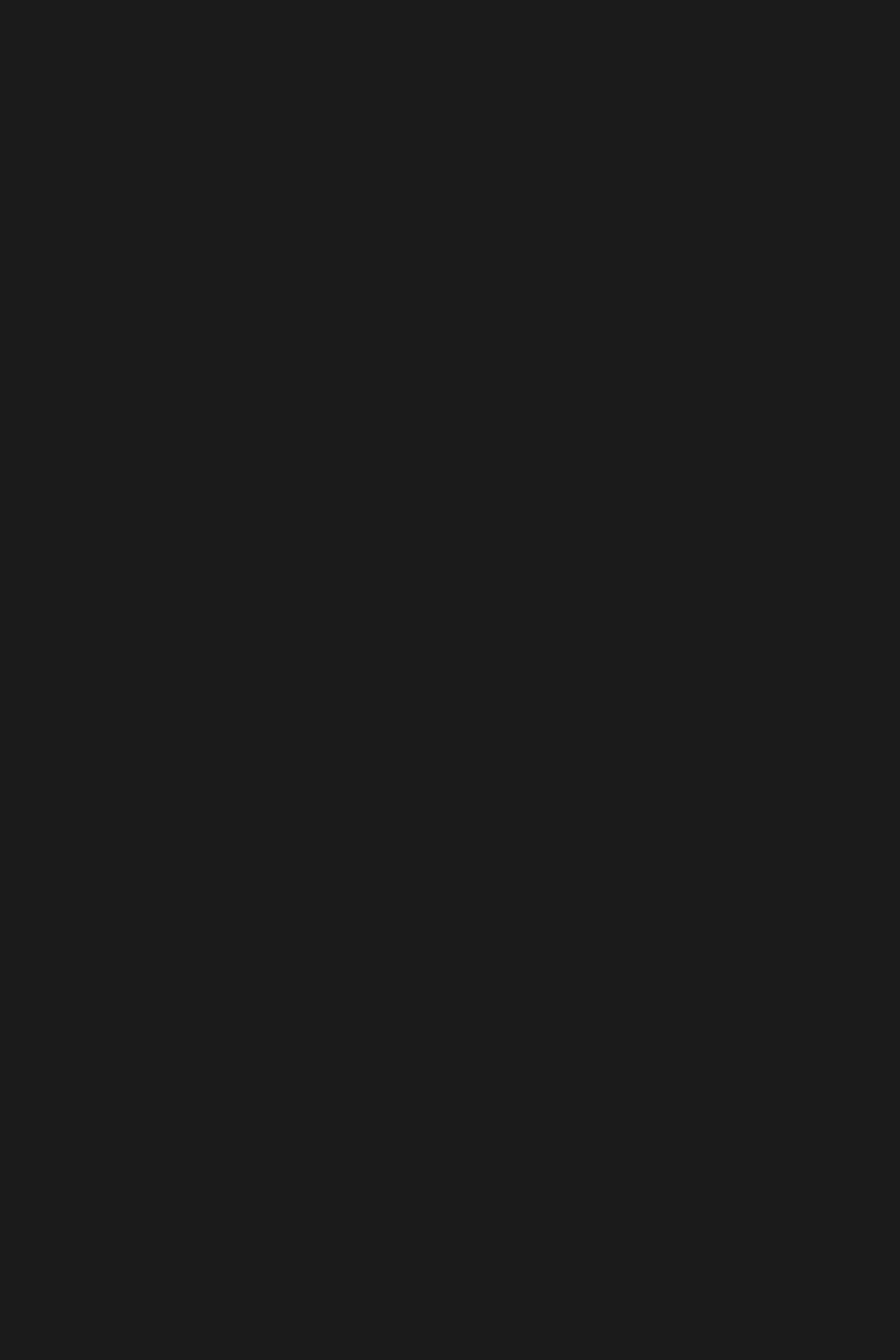
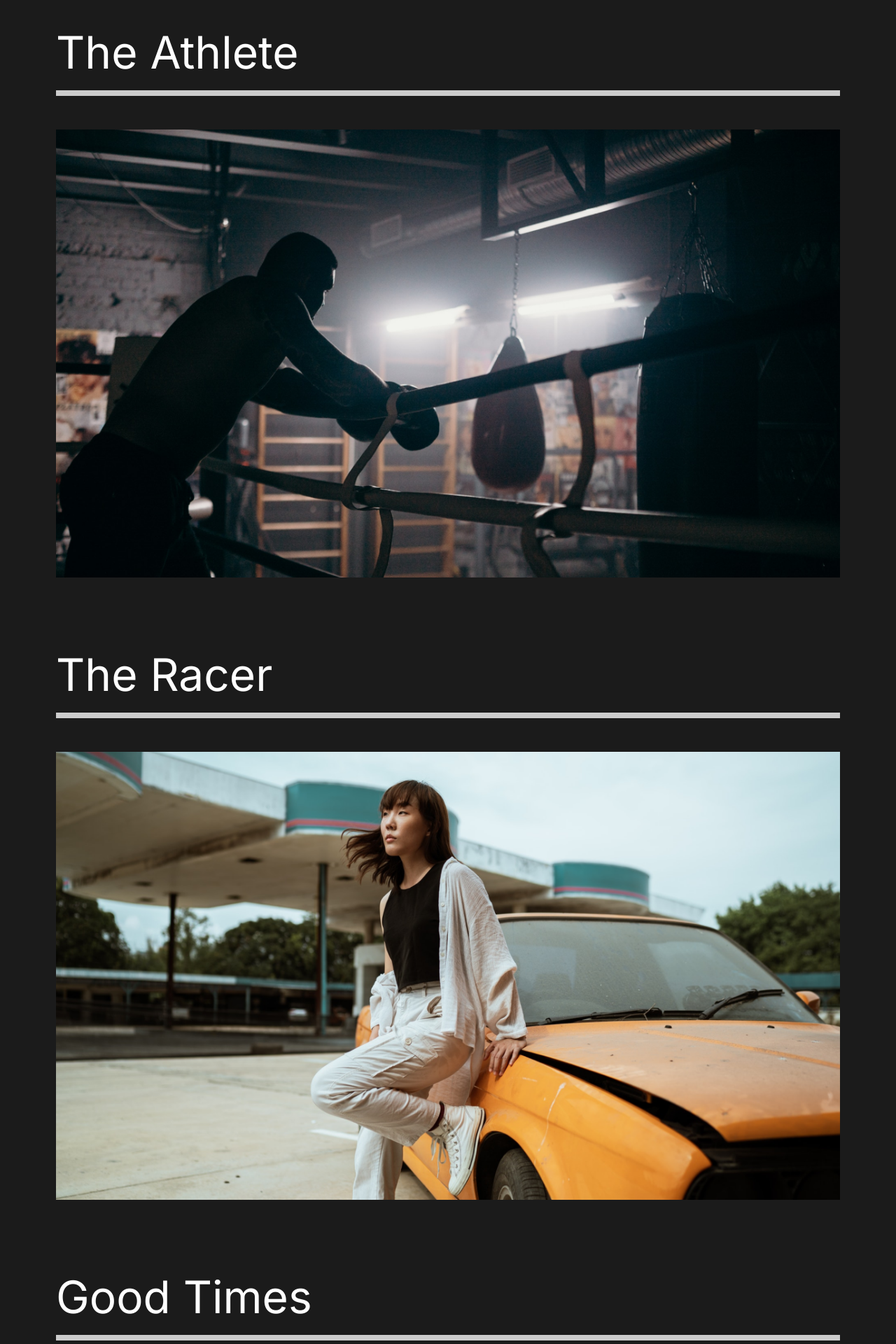
Before and after one commit to Gamilgton/react-capture, a React (Create React App) app: page /work in a window 1280 px wide. Shown: the part 140-2060 px from the top of the page at 70% size. Before the commit the page ends 800 px from the top, so only its background shows below. Built offline with nearby package versions, Linux system fonts and the light colour scheme.

Commit message:
10. Our Work

```diff
--- a/src/pages/OurWork.js
+++ b/src/pages/OurWork.js
@@ -1,11 +1,77 @@
 import React from 'react';
+
+// Styles
+import styled from 'styled-components';
+
+// Router
+import {Link} from 'react-router-dom';
+
+// Images
+import athlete from '../img/athlete-small.png';
+import theracer from '../img/theracer-small.png';
+import goodtimes from '../img/goodtimes-small.png';
 
 const OurWork = () => {
     return (
-        <div>
-            <h1>OurWork</h1>
-        </div>
+        <Work>
+            <Movie>
+                <h2>The Athlete</h2>
+                <div className="line"></div>
+                <Link>
+                    <img src={athlete} alt="athlete"/>
+                </Link>
+            </Movie>
+
+            <Movie>
+                <h2>The Racer</h2>
+                <div className="line"></div>
+                <Link>
+                    <img src={theracer} alt="theracer"/>
+                </Link>
+
+            </Movie>
+
+            <Movie>
+                <h2>Good Times</h2>
+                <div className="line"></div>
+                <Link>
+                    <img src={goodtimes} alt="goodtimes"/>
+                </Link>
+
+            </Movie>
+        </Work>
     );
 };
 
+const Work = styled.div`
+
+    min-height: 100vh;
+    overflow: hidden;
+    padding: 5rem;
+
+    h2 {
+        color: white;
+        padding: 1rem 0;
+    }
+
+`;
+
+const Movie = styled.div`
+
+    padding-bottom: 5rem;
+
+    .line {
+        height: 0.5rem;
+        background: #ccc;
+        margin-bottom: 3rem;
+    }
+
+    img {
+            width: 100%;
+            height: 80vh;
+            object-fit: cover;
+        }
+
+`;
+
 export default OurWork;
```
Also changed, not shown: 1 other file (tests, documents, lock files or other folders).
